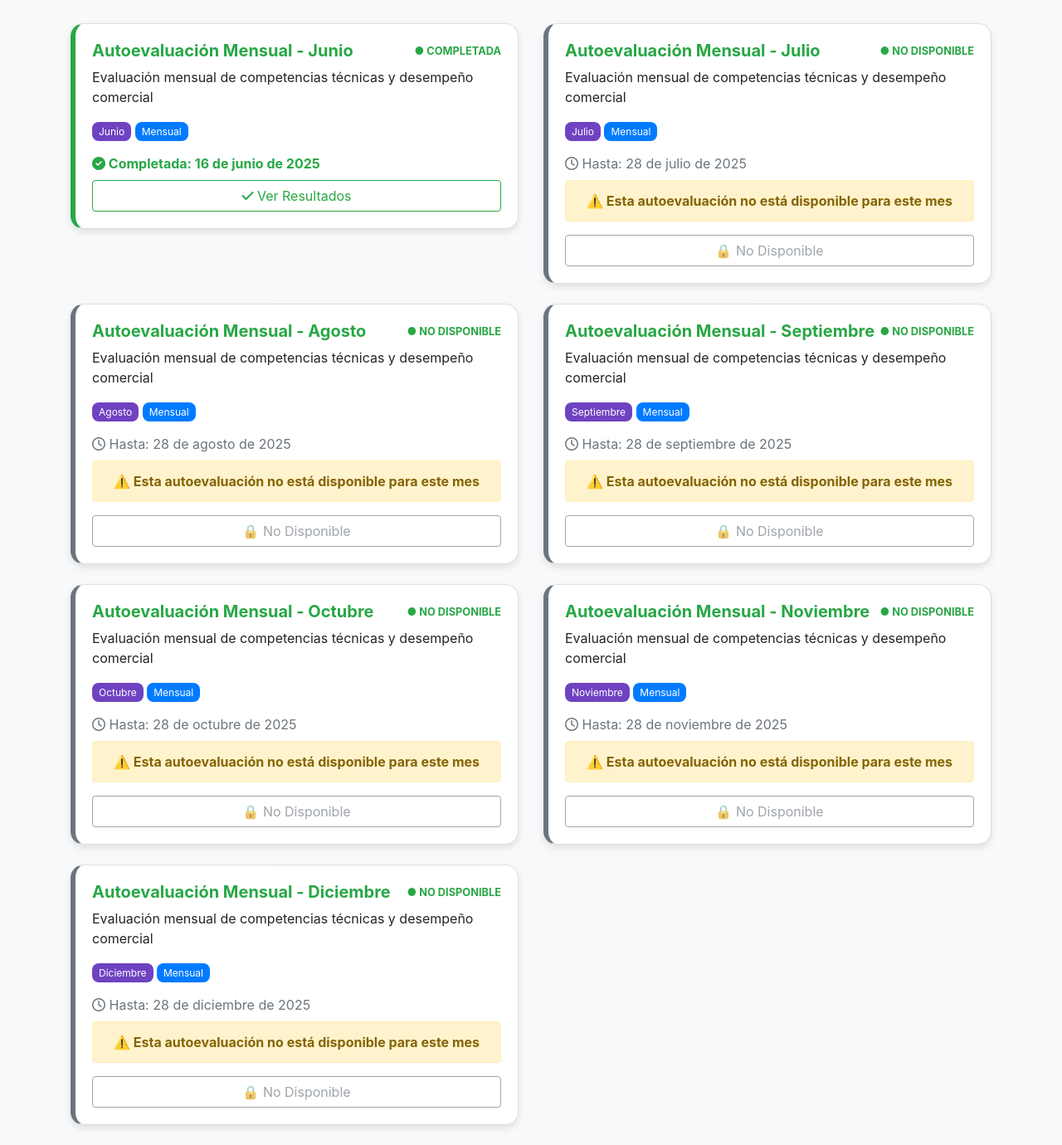
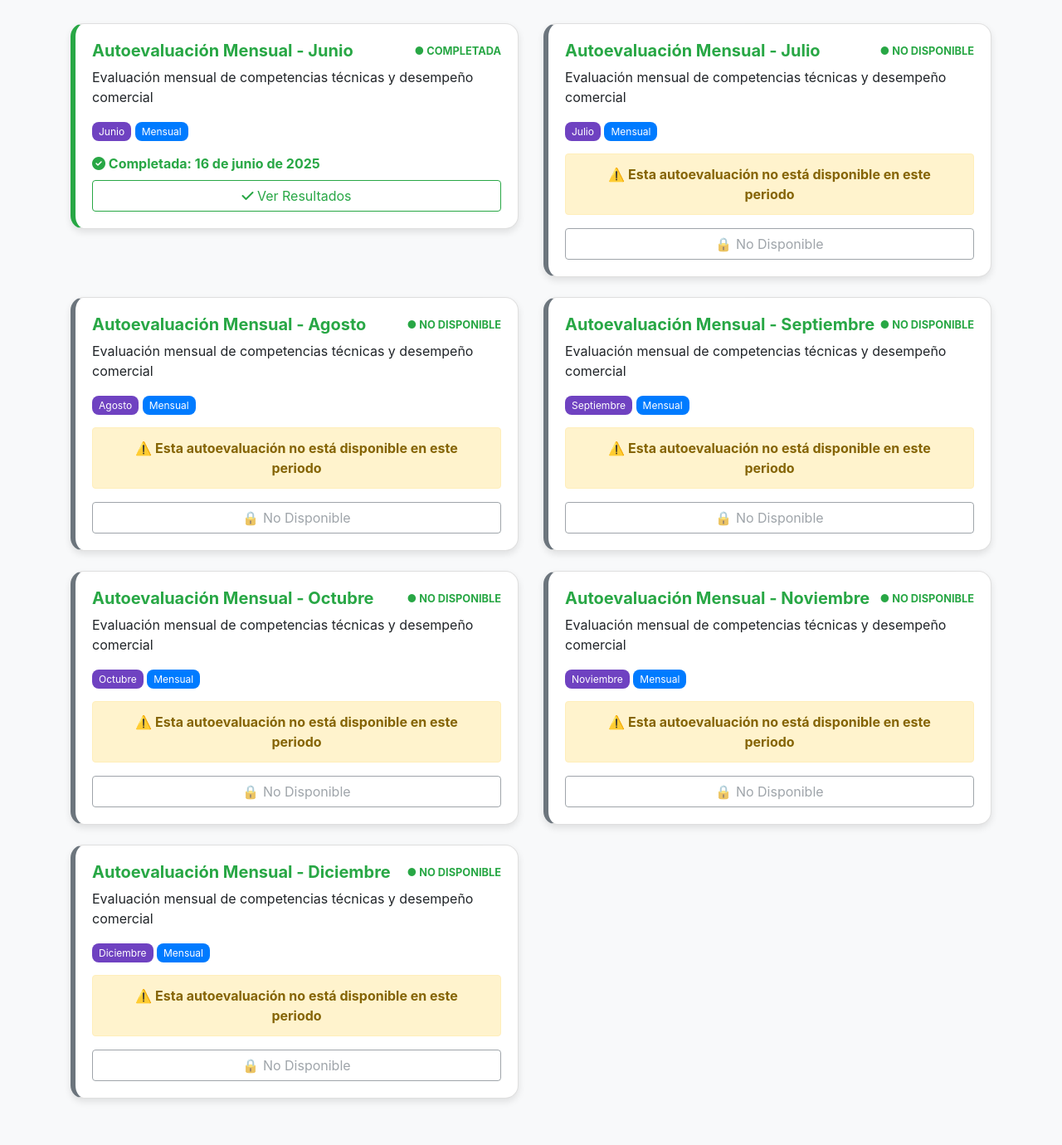
Before and after one commit to alexandersuclupe/Proyecto_Dino_ver2, a Django app: page /autoevaluacion/lista/ in a window 1280 px wide. Shown: the part 206-1586 px from the top of the page at 83% size. After the commit the page ends 1534 px from the top, so only its background shows below. Run offline with Django 5.2, Linux system fonts and the light colour scheme; a user stored in the database is signed in; data comes from the database, SQL or seed files in the repository; both versions use the stored data as it was after the commit; some libraries are stand-ins or nearby versions.

Commit message:
actualizado

```diff
--- a/core/views.py
+++ b/core/views.py
@@ -947,40 +947,42 @@ def normalizar_fecha(fecha):
 
 @login_required
 def historial_evaluaciones(request):
-
     form = FiltroEvaluacionForm(request.GET or None)
     tipo_filtro = request.GET.get('tipo', 'todas')
     busqueda = request.GET.get('buscar', '').lower().strip()
 
     user = request.user
-    puesto_usuario = getattr(getattr(user, 'trabajador', None), 'puesto', None)
+    trabajador = getattr(user, 'trabajador', None)
+    puesto_usuario = getattr(trabajador, 'puesto', None)
     nombre_puesto = (puesto_usuario.nombre.lower() if puesto_usuario else '')
-    es_supervisor = user.is_superuser or nombre_puesto == 'supervisor'
+
+    es_gerente = nombre_puesto == 'gerente'
+    ver_solo_propias = nombre_puesto in ['supervisor', 'cajero', 'almacen', 'vendedor']
 
     evaluaciones = []
 
     # AUTOEVALUACIONES
     auto_qs = AutoevaluacionTrabajador.objects.select_related('trabajador')
-    if not es_supervisor:
+    if ver_solo_propias:
         auto_qs = auto_qs.filter(trabajador=user)
     if tipo_filtro in ['todas', 'AUTO']:
-        for auto in auto_qs:
-            if busqueda in str(auto.trabajador).lower():
-                evaluaciones.append({
-                    'id': auto.id,
-                    'evaluado': auto.trabajador,
-                    'evaluador': auto.trabajador,
-                    'fecha': auto.fecha,
-                    'tipo': 'AUTO',
-                    'get_tipo_display': TIPO_CHOICES['AUTO'],
-                    'puntaje': auto.puntaje_total,
-                    'estado': 'Completada',
-                })
+     for auto in auto_qs:
+        if busqueda in str(auto.trabajador).lower():
+            evaluaciones.append({
+                'id': auto.id,
+                'evaluado': auto.trabajador,
+                'evaluador': auto.trabajador,
+                'fecha': auto.fecha,
+                'tipo': 'AUTO',
+                'get_tipo_display': TIPO_CHOICES['AUTO'],
+                'puntaje': auto.puntaje_total,
+                'estado': 'Completada',
+            })
 
     # EVALUACIONES TRABAJADOR
     et_qs = EvaluacionTrabajador.objects.select_related('evaluador', 'evaluado') \
                                         .filter(estado__iexact='Completada')
-    if not es_supervisor:
+    if ver_solo_propias:
         et_qs = et_qs.filter(evaluado=user)
     if tipo_filtro in ['todas', 'TRAB']:
         for e in et_qs:
@@ -999,9 +1001,8 @@ def historial_evaluaciones(request):
     # EVALUACIONES CLIENTE
     ev_qs = EvaluacionVenta.objects.select_related('trabajador', 'cliente') \
                                    .filter(estado__iexact='Completada')
-    if not es_supervisor:
-        trabajador_inst = getattr(user, 'trabajador', None)
-        ev_qs = ev_qs.filter(trabajador=trabajador_inst)
+    if ver_solo_propias:
+        ev_qs = ev_qs.filter(trabajador=trabajador)
     if tipo_filtro in ['todas', 'CLIE']:
         for ev in ev_qs:
             if busqueda in str(ev.trabajador).lower() or busqueda in str(ev.cliente).lower():
@@ -1027,7 +1028,6 @@ def historial_evaluaciones(request):
         'TipoEvaluacion': TipoEvaluacion  # para el <select> del filtro
     }
     return render(request, 'historial.html', context)
-
 
 def exportar_evaluaciones_excel(request):
     user = request.user
@@ -1125,10 +1125,19 @@ def ver_evaluacion(request, tipo, id):
 
 @login_required
 def lista_autoevaluaciones(request):
-    trabajador = request.user
+    user = request.user
+    ahora = timezone.localtime()
+    anio_actual = ahora.year
+    mes_actual = ahora.month
 
-    autoevaluaciones = AutoevaluacionTrabajador.objects.filter(
-        trabajador=trabajador)
+    # Obtener el trabajador vinculado al usuario
+    try:
+        trabajador = user.trabajador
+    except Trabajador.DoesNotExist:
+        trabajador = None
+
+    # Obtener autoevaluaciones del usuario
+    autoevaluaciones = AutoevaluacionTrabajador.objects.filter(trabajador=user)
 
     autoevaluaciones_por_mes = {}
     for autoeval in autoevaluaciones:
@@ -1141,10 +1150,7 @@ def lista_autoevaluaciones(request):
     ]
 
     lista = []
-    ahora = timezone.localtime()
-    mes_actual = ahora.month
-
-    for mes in range(6, 13):  # Junio a diciembre
+    for mes in range(6, 13):  # Junio a Diciembre
         if mes in autoevaluaciones_por_mes:
             autoeval = autoevaluaciones_por_mes[mes]
             estado = "Completada"
@@ -1155,17 +1161,29 @@ def lista_autoevaluaciones(request):
                 'mes_numero': mes,
                 'estado': estado,
                 'autoevaluacion': autoeval,
-                'fecha_completada': fecha_creacion_local,  # ✅ datetime con zona horaria
+                'fecha_completada': fecha_creacion_local,
                 'mes_previo': meses_nombres[mes - 1],
-                'fecha_limite': fecha_limite  # ✅ datetime con zona horaria
+                'fecha_limite': fecha_limite
             })
         else:
-            estado = "Disponible" if mes == mes_actual else "No disponible"
-            try:
-                fecha_limite = ahora.replace(month=mes, day=28)
-            except ValueError:
-                # por si el mes no tiene 28 (aunque todos lo tienen)
-                fecha_limite = ahora.replace(month=mes, day=1)
+            estado = "No disponible"
+            fecha_limite = ahora.replace(month=mes, day=28)
+
+            # Verificar si hay un periodo de evaluación activo
+            if trabajador and trabajador.puesto:
+                try:
+                    periodo = PeriodoEvaluacion.objects.get(
+                        puesto=trabajador.puesto,
+                        fecha_inicio__year=anio_actual,
+                        fecha_inicio__month=mes
+                    )
+                    hoy = date.today()
+                    if periodo.fecha_inicio <= hoy <= periodo.fecha_fin:
+                        estado = "Disponible"
+                        fecha_limite = periodo.fecha_fin
+                except PeriodoEvaluacion.DoesNotExist:
+                    pass
+
             lista.append({
                 'mes': meses_nombres[mes - 1],
                 'mes_numero': mes,
@@ -1173,7 +1191,7 @@ def lista_autoevaluaciones(request):
                 'autoevaluacion': None,
                 'fecha_completada': None,
                 'mes_previo': meses_nombres[mes - 1],
-                'fecha_limite': fecha_limite  # ✅ datetime con zona horaria
+                'fecha_limite': fecha_limite
             })
 
     total = len(lista)
@@ -1188,7 +1206,6 @@ def lista_autoevaluaciones(request):
         'ahora': ahora,
     })
 
-
 def ver_autoevaluacion(request, pk):
     evaluacion = get_object_or_404(
         AutoevaluacionTrabajador, pk=pk, trabajador=request.user)
--- a/templates/base/base.html
+++ b/templates/base/base.html
@@ -19,7 +19,7 @@
             --primary: #F4C716;
             --bg: #f9f9f9;
             --tre: #17973C;
-            --secundary : #000000 ;
+            --secundary: #000000;
             --shadow: rgba(0, 0, 0, 0.1);
         }
 
@@ -323,8 +323,8 @@
             </span>
             <form id="logoutForm" method="post" action="{% url 'index' %}">
                 {% csrf_token %}
-                <button type="button" id="logoutButton" class="btn btn-outline-danger btn-sm">
-                    <i class="bi bi-box-arrow-right me-1"></i>Cerrar sesión
+                <button type="submit" class="btn btn-outline-danger btn-sm">
+                    <i class="bi bi-box-arrow-right me-1"></i> Cerrar sesión
                 </button>
             </form>
         </div>
--- a/templates/lista_autoevaluaciones.html
+++ b/templates/lista_autoevaluaciones.html
@@ -126,7 +126,7 @@
 </head>
 <body class="container mt-4">
 
-<!-- Botón regresar arriba -->
+<!-- Botón regresar -->
 <div class="mb-3">
     <a href="{% url 'admin_dashboard' %}" class="btn btn-back">← Regresar</a>
 </div>
@@ -181,21 +181,21 @@
                         <a href="{% url 'ver_autoevaluacion' item.autoevaluacion.id %}" class="btn btn-outline-success btn-block">
                             <i class="fas fa-check"></i> Ver Resultados
                         </a>
+
                     {% elif item.estado == 'Disponible' %}
-                        <a href="{% url 'realizar_autoevaluacion' %}" class="btn btn-primary btn-block">
+                        {% language 'es' %}
+                        <p class="text-primary font-weight-bold mb-2">
+                            <i class="far fa-clock"></i> Disponible hasta: {{ item.fecha_limite|date:"j \\d\\e F \\d\\e Y" }}
+                        </p>
+                        {% endlanguage %}
+                        <a href="{% url 'realizar_autoevaluacion' %}?mes={{ item.mes_numero }}" class="btn btn-primary btn-block">
                             <i class="fas fa-edit"></i> Completar
                         </a>
+
                     {% else %}
-                        {% language 'es' %}
-                        <p class="text-muted mb-2">
-                            <i class="far fa-clock"></i> Hasta: {{ item.fecha_limite|date:"j \\d\\e F \\d\\e Y" }}
-                        </p>
-                        {% endlanguage %}
-
                         <div class="alert alert-warning text-center font-weight-bold mb-3">
-                            ⚠️ Esta autoevaluación no está disponible para este mes
+                            ⚠️ Esta autoevaluación no está disponible en este periodo
                         </div>
-
                         <button class="btn btn-outline-secondary btn-block" disabled>
                             🔒 No Disponible
                         </button>
```
Also changed, not shown: db.sqlite3.
